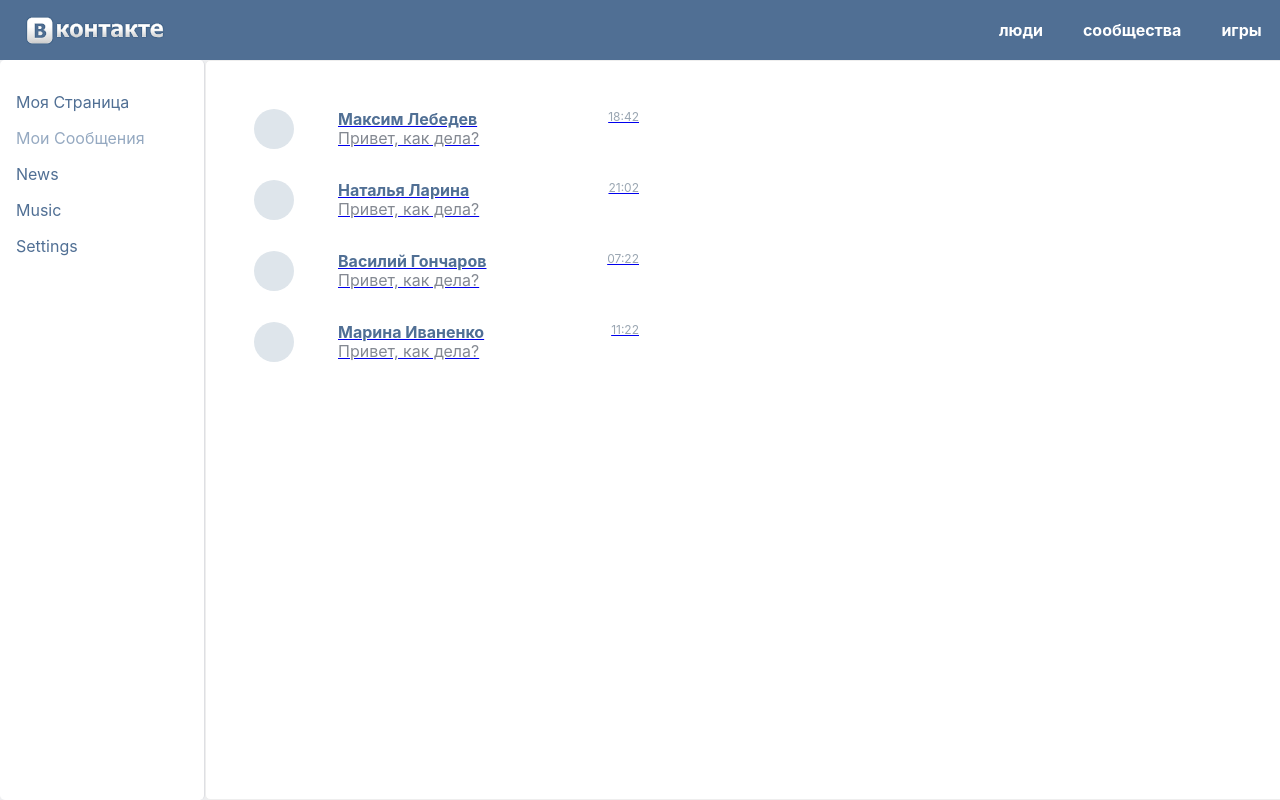
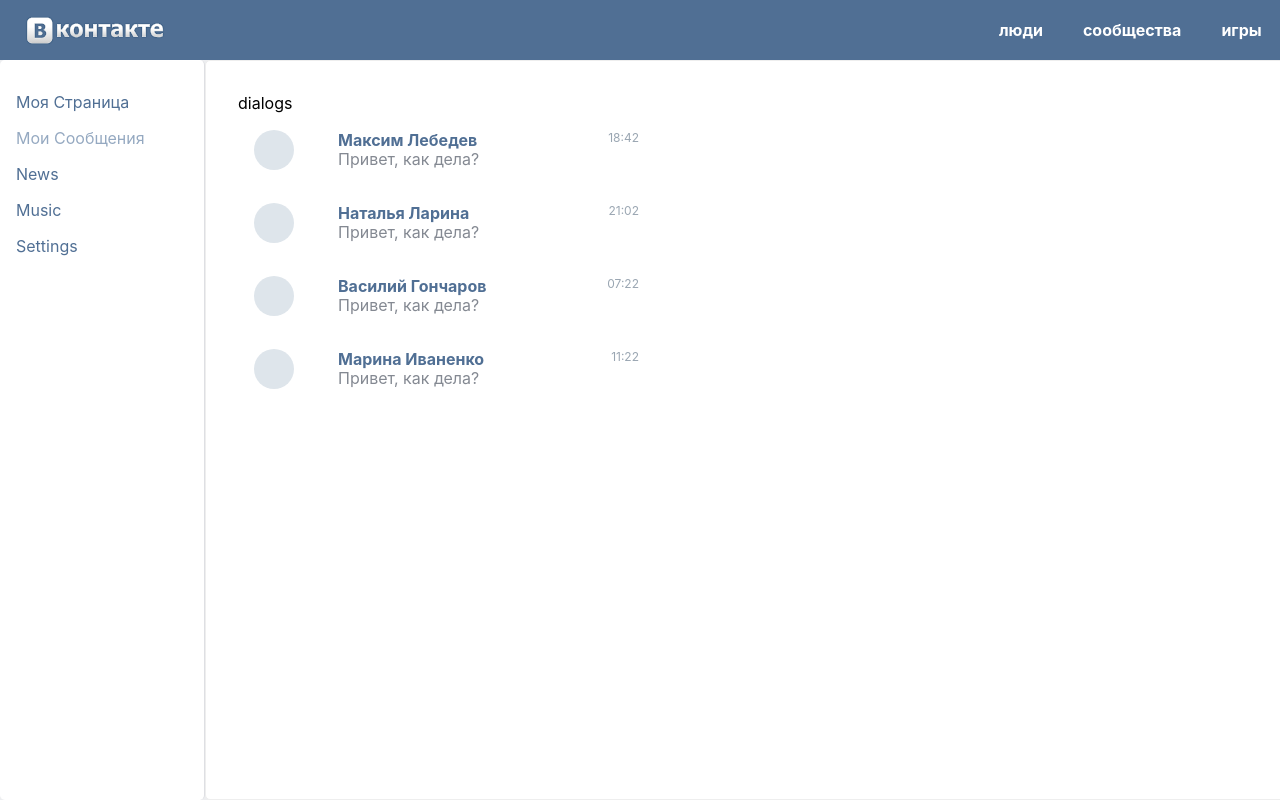
Before and after one commit to Versandi/social_on_react, a React (Create React App) app: page /dialogs in a window 1280 px wide. Shown: the top 800 px of the page. Built offline with nearby package versions, Linux system fonts and the light colour scheme.

Commit message:
Добавлена маршрутизация диалогов

```diff
--- a/package.json
+++ b/package.json
@@ -36,6 +36,8 @@
     ]
   },
   "devDependencies": {
-    "react-router-dom": "^6.3.0"
+    "@tsconfig/recommended": "^1.0.1",
+    "react-router-dom": "^6.3.0",
+    "typescript": "^4.6.3"
   }
 }
--- a/src/App.js
+++ b/src/App.js
@@ -20,7 +20,8 @@ const App = (props) => {
         <div className='content'>
           <Routes>
             <Route path='/profile' element={<Profile />} />
-            <Route path='/dialogs' element={<Dialogs />} />
+            <Route path='/dialogs/' element={<Dialogs />} />
+            <Route path='/dialogs/*' element={<Dialogs />} />
             <Route path='/news' element={<News />} />
             <Route path='/music' element={<Music />} />
             <Route path='/settings' element={<Settings />} />
--- a/src/components/Dialogs/Dialogs.jsx
+++ b/src/components/Dialogs/Dialogs.jsx
@@ -4,34 +4,35 @@ import { NavLink } from 'react-router-dom';
 const Dialogs = (props) => {
   return (
     <div className={classes.dialogs}>
+      dialogs
       <div className={classes.dialogsInner}>
         <ul>
-          <li>
-            <NavLink to="/dialogs/1" className={navData => navData.isActive ? classes.active : classes.dialogCard}>
+          <li className={classes.item}>
+            <NavLink className={navData => navData.isActive ? classes.active : classes.item} to="/dialogs/1">
               <div className={classes.dialogAvatar}></div>
               <span className={classes.dialogUser}>Максим Лебедев</span>
               <time className={classes.dialogTime}>18:42</time>
               <p className={classes.dialogText}>Привет, как дела?</p>
             </NavLink>
           </li>
-          <li>
-            <NavLink to="/dialogs/2" className={navData => navData.isActive ? classes.active : classes.dialogCard}>
+          <li className={classes.item}>
+            <NavLink to="/dialogs/2" className={navData => navData.isActive ? classes.active : classes.item}>
               <div className={classes.dialogAvatar}></div>
               <span className={classes.dialogUser}>Наталья Ларина</span>
               <time className={classes.dialogTime}>21:02</time>
               <p className={classes.dialogText}>Привет, как дела?</p>
             </NavLink>
           </li>
-          <li>
-            <NavLink to="/dialogs/3" className={navData => navData.isActive ? classes.active : classes.dialogCard}>
+          <li className={classes.item}>
+            <NavLink to="/dialogs/3" className={navData => navData.isActive ? classes.active : classes.item}>
               <div className={classes.dialogAvatar}></div>
               <span className={classes.dialogUser}>Василий Гончаров</span>
               <time className={classes.dialogTime}>07:22</time>
               <p className={classes.dialogText}>Привет, как дела?</p>
             </NavLink>
           </li>
-          <li>
-            <NavLink to="/dialogs/4" className={navData => navData.isActive ? classes.active : classes.dialogCard}>
+          <li className={classes.item}>
+            <NavLink to="/dialogs/4" className={navData => navData.isActive ? classes.active : classes.item}>
               <div className={classes.dialogAvatar}></div>
               <span className={classes.dialogUser}>Марина Иваненко</span>
               <time className={classes.dialogTime}>11:22</time>
--- a/src/components/Dialogs/Dialogs.module.css
+++ b/src/components/Dialogs/Dialogs.module.css
@@ -5,6 +5,34 @@
   display: grid;
   grid-template-columns: min-content 1fr min-content;
   grid-template-rows: 19px min-content;
+
+  text-decoration: none;
+}
+
+.item>a {
+  padding: 1rem;
+  width: 385px;
+
+  display: grid;
+  grid-template-columns: min-content 1fr min-content;
+  grid-template-rows: 19px min-content;
+
+  text-decoration: none;
+  border-top: 1px solid transparent;
+  border-bottom: 1px solid transparent;
+}
+
+.item:hover>a {
+  background-color: #EBEBEB;
+}
+
+
+/* Активное состояние диалога */
+.item .active,
+.item:hover .active {
+  background-color: #EEF4FD;
+  border-top: 1px solid #DEE7F4;
+  border-bottom: 1px solid #DEE7F4;
 }
 
 .dialogAvatar {
--- a/src/components/Navbar/Navbar.jsx
+++ b/src/components/Navbar/Navbar.jsx
@@ -6,7 +6,7 @@ const Navbar = () => {
     <nav className={classes.nav}>
       <ul className={classes.list}>
         <li className={classes.item}>
-          <NavLink to="/profile" className={navData => navData.isActive ? classes.active : classes.item} >Моя Страница</NavLink></li>
+          <NavLink className={navData => navData.isActive ? classes.active : classes.item} to="/profile" >Моя Страница</NavLink></li>
         <li className={classes.item}>
           <NavLink className={navData => navData.isActive ? classes.active : classes.item} to="/dialogs">Мои Сообщения</NavLink></li>
         <li className={classes.item}>
--- /dev/null
+++ b/test.ts
@@ -0,0 +1 @@
+const isACtive: boolean = true;
```
Also changed, not shown: 1 other file (tests, documents, lock files or other folders).
